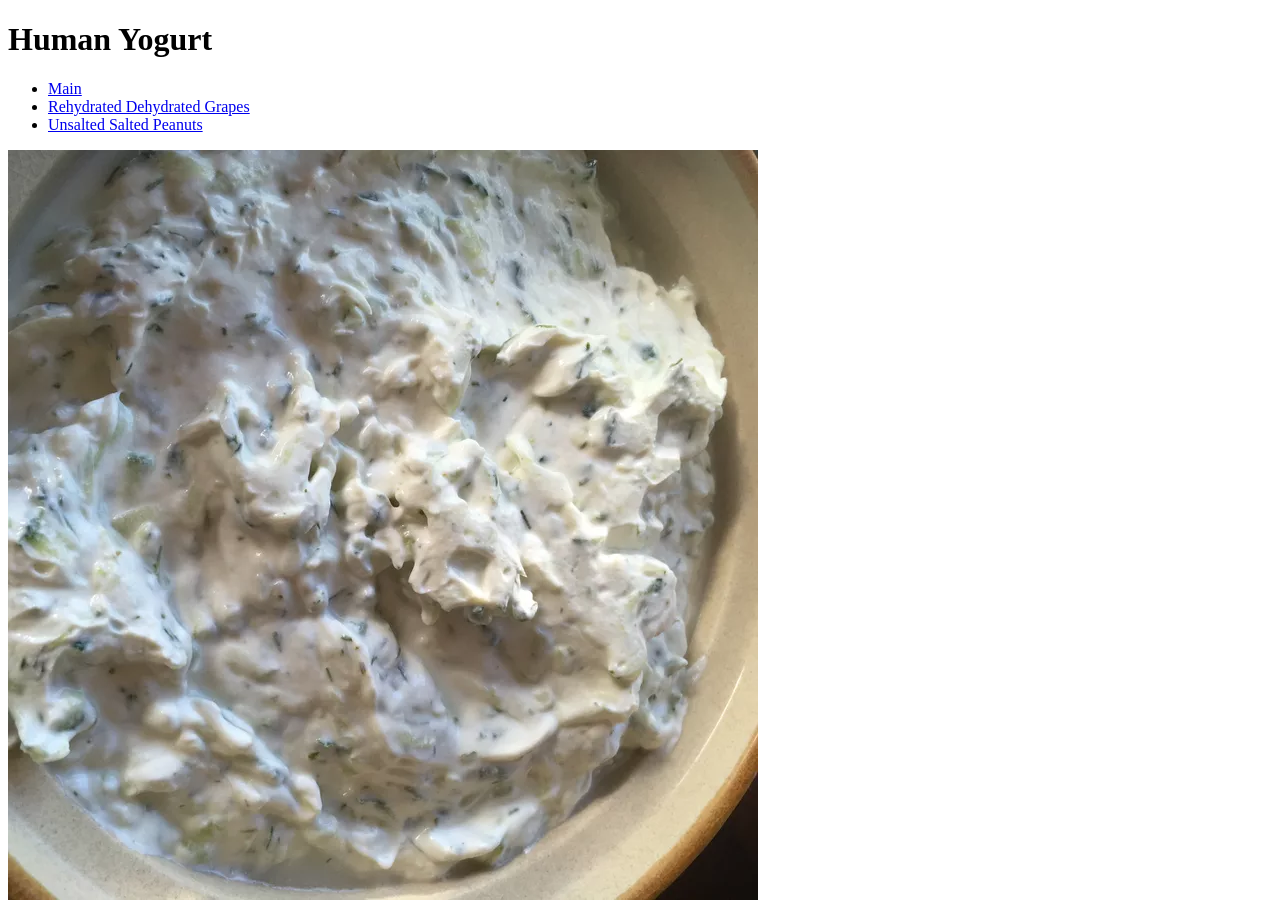
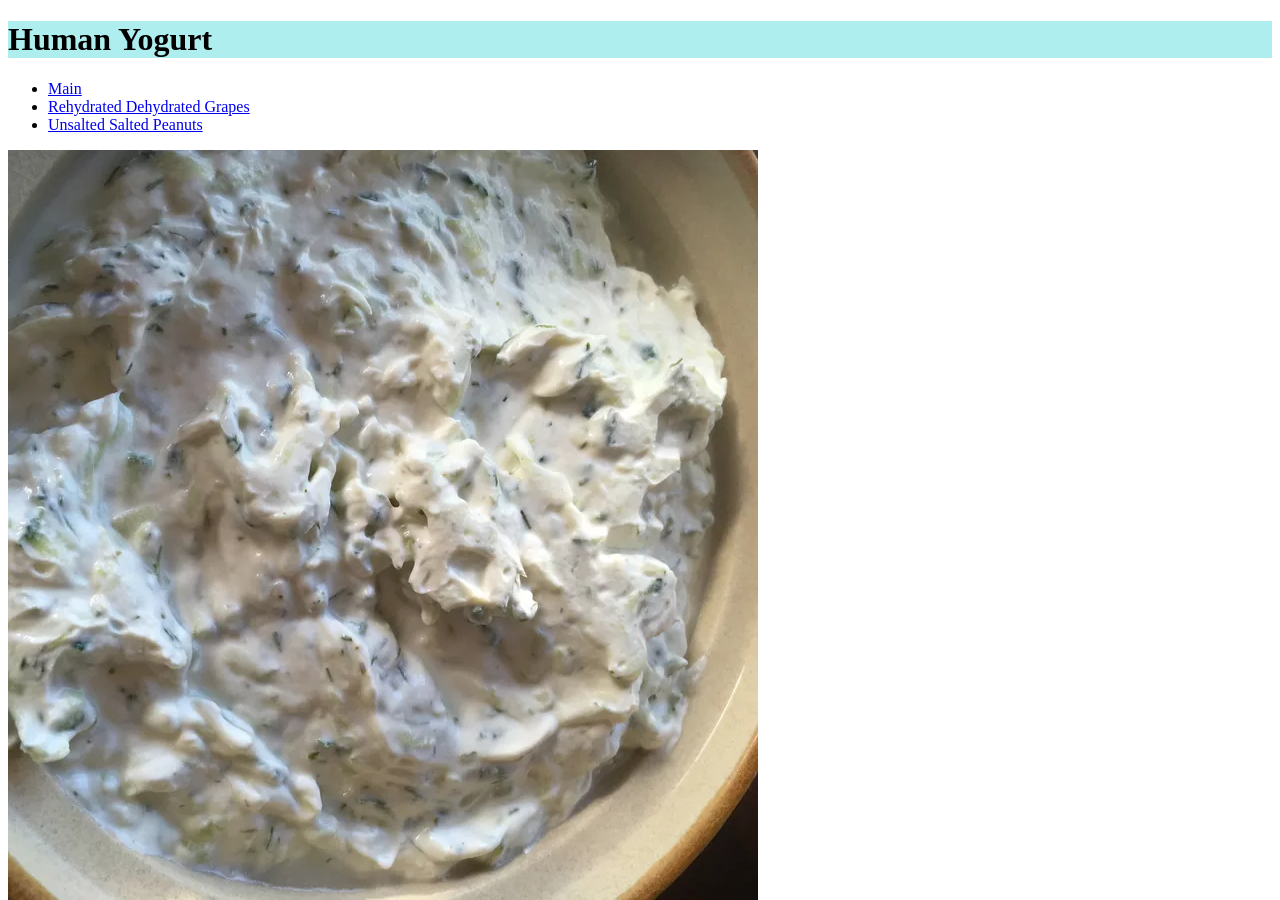
Before and after one commit to Dec3797/odin-recipes, a plain HTML site: page recipes/human-yogurt.html in a window 1280 px wide. Shown: the top 900 px of the page. Drawn offline with Linux system fonts and the light colour scheme.

Commit message:
Add CSS to head and h1

```diff
--- a/recipes/human-yogurt.html
+++ b/recipes/human-yogurt.html
@@ -5,6 +5,7 @@
     <meta http-equiv="X-UA-Compatible" content="IE=edge">
     <meta name="viewport" content="width=device-width, initial-scale=1.0">
     <title>Human Yogurt</title>
+    <link rel="stylesheet" href="../styles.css">
 </head>
 <body>
     <h1>Human Yogurt</h1>
--- /dev/null
+++ b/styles.css
@@ -0,0 +1,4 @@
+h1 {
+    font-weight: 900;
+    background-color: paleturquoise;
+}
```
Also changed, not shown: index.html (+1 -0 lines), recipes/rehydrated-dehydrated-grapes.html (+1 -0 lines), recipes/unsalted-salted-peanuts.html (+1 -0 lines).
